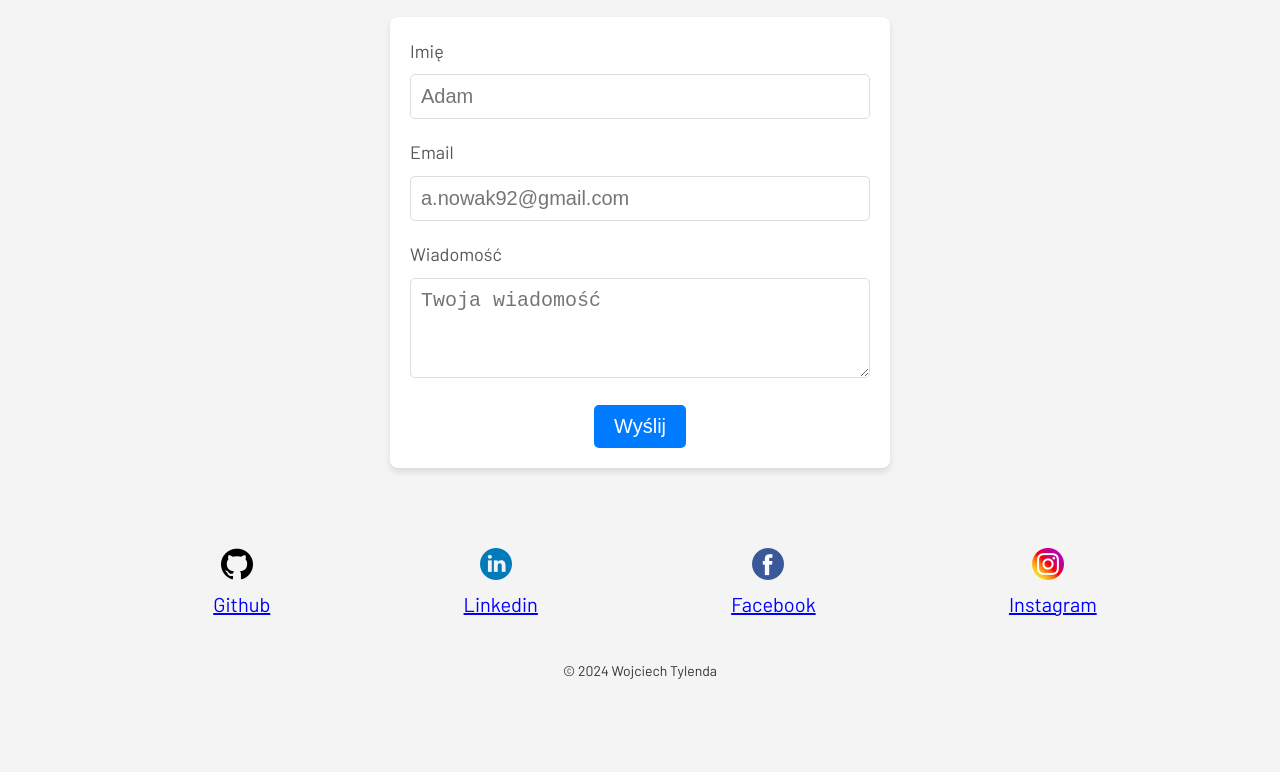
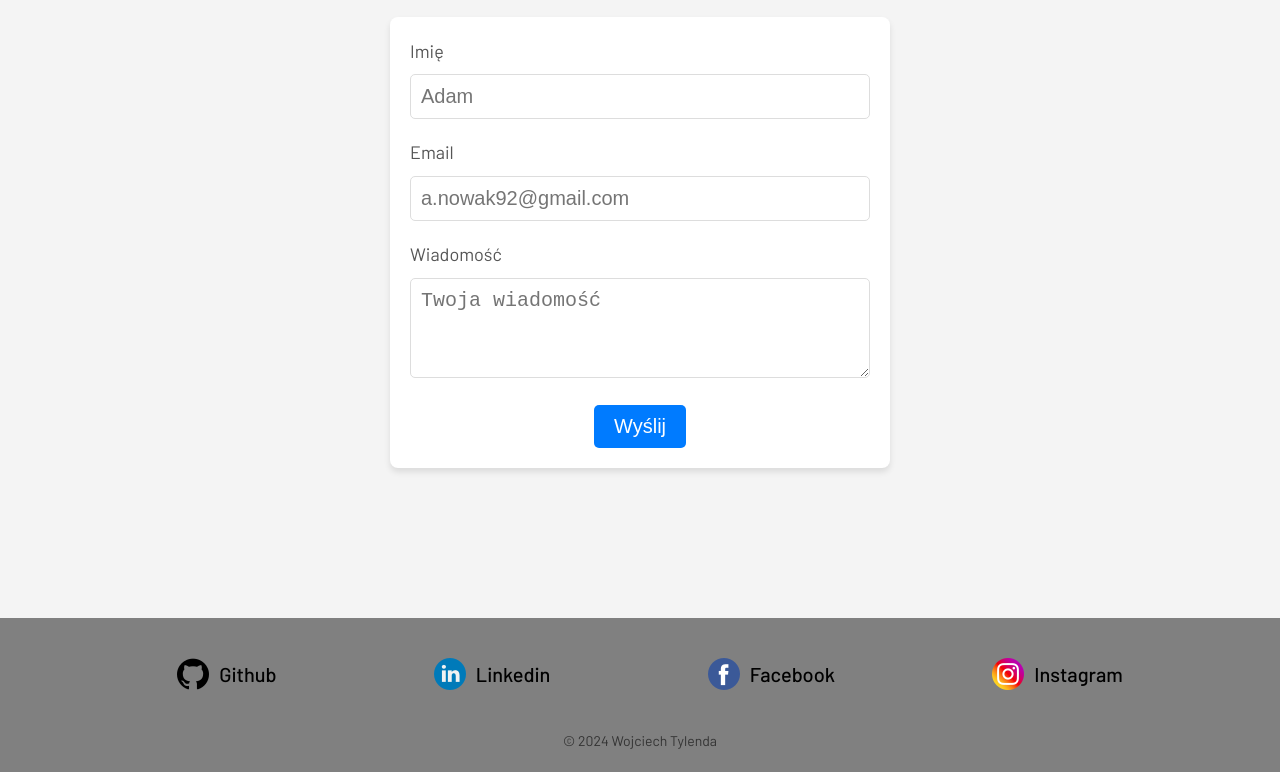
Before and after one commit to WojciechTylenda96/portfolio-page, a plain HTML site: page index.html in a window 1280 px wide. Shown: the part 1901-2673 px from the top of the page. Before the commit the page ends 2613 px from the top, so only its background shows below. Drawn offline with Linux system fonts and the light colour scheme; a web font is replaced by a local one.

Commit message:
Update style.css

```diff
--- a/style.css
+++ b/style.css
@@ -21,29 +21,68 @@ header {
     color: #fff;
 }
 
-#main {
-    display: flex;
-    flex-direction: column;
-    align-items: center;
-}
-
 section {
     padding: 100px 40px;
     width: 1500px;
+}
+
+button {
+    width: fit-content;
+    padding: 4px 12px;
+    border-radius: 4px;
+}
+
+input, textarea{
+    padding: 6px 12px;
+    margin: 4px 0;
+}
+
+label {
+    display: block;
+    font-size: 0.9em;
+    margin-bottom: 5px;
+    color: #555;
 }
 
 header .logo {
     font-size: 1.5em;
     font-weight: bold;
 }
+
 nav ul {
     list-style: none;
     display: flex;
     gap: 20px;
 }
+
 nav a {
     text-decoration: none;
     color: #fff;
+}
+
+h3 {
+    margin: 10px 0;
+}
+
+ul {
+    margin-left: 20px;
+}
+
+a {
+    color: blue;
+
+}
+
+footer {
+    text-align: center;
+    padding: 40px 0 20px;
+    background-color: grey;
+}
+
+#main {
+    display: flex;
+    flex-direction: column;
+    align-items: center;
 }
 
 
@@ -52,6 +91,11 @@ nav a {
     margin-right: 20px;
     border-radius: 50%;
     border: 1px solid black;
+}
+
+
+#message {
+    height: 100px;
 }
 
 .project-img {
@@ -66,9 +110,7 @@ nav a {
     text-align: center;
 }
 
-h3 {
-    margin: 10px 0;
-}
+
 
 
 .project-div {
@@ -86,45 +128,16 @@ h3 {
     margin-right: 20px;
 }
 
-ul {
-    margin-left: 20px;
-}
-
-a {
-    color: blue;
-
-}
-
 #input-form {
     display: flex;
     flex-direction: column;
     width: 600px;
 }
 
-input, textarea{
-    padding: 6px 12px;
-    margin: 4px 0;
-}
-
-#message {
-    height: 100px;
-}
-
-footer {
-    text-align: center;
-    margin: 30px 0;
-}
-
-button {
-    width: fit-content;
-    padding: 4px 12px;
-    border-radius: 4px;
-}
-
 /* Stylizacja sekcji kontaktowej */
 #contact {
+    margin-bottom: 100px;
     padding: 50px 20px;
-
     text-align: center;
 }
 
@@ -147,13 +160,6 @@ form {
 .form-group {
     margin-bottom: 15px;
     text-align: left;
-}
-
-label {
-    display: block;
-    font-size: 0.9em;
-    margin-bottom: 5px;
-    color: #555;
 }
 
 input, textarea {
@@ -193,14 +199,17 @@ button:hover {
     list-style: none;
 }
 
+footer li a {
+    display: flex;
+    color: #000000;
+    text-decoration: none;
+    font-weight: 500;
+}
+
+footer li a p {
+    margin-left: 10px;
+}
+
 #footer-para {
     font-size: 14px;
 }
-
-footer li {
-    display: flex;
-}
-
-footer li p {
-    margin-left: 10px;
-}
```
